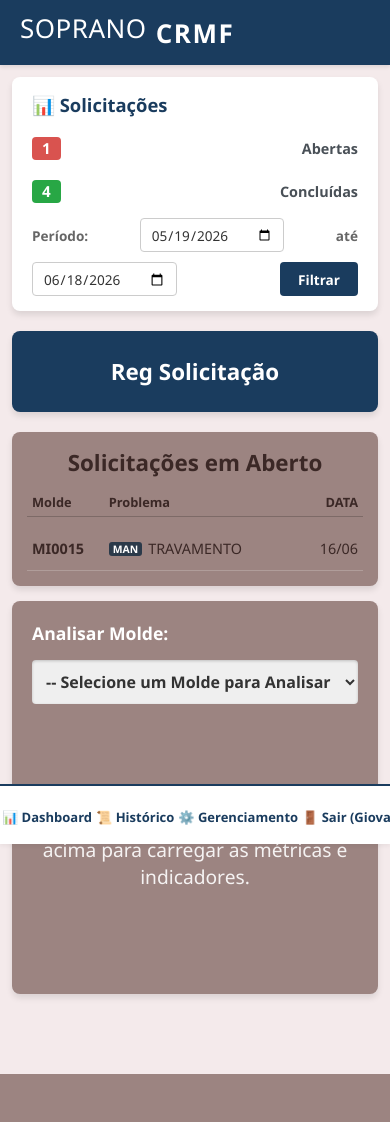
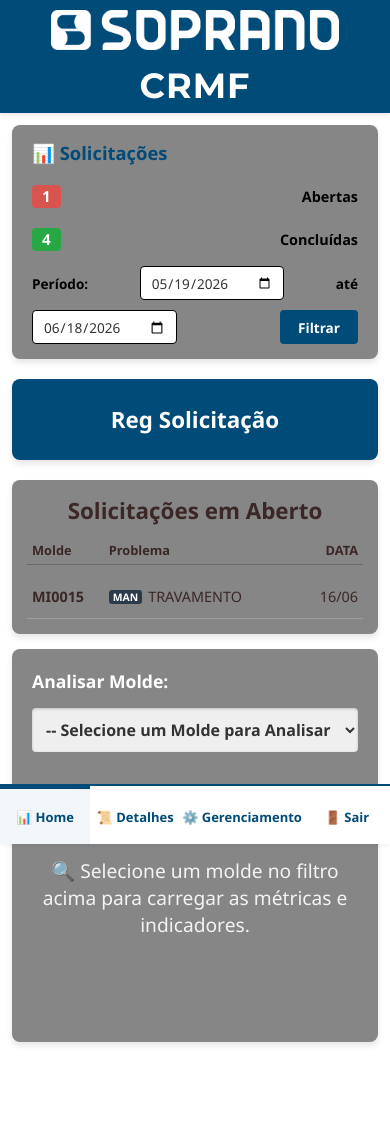
Before and after one commit to GRigotti/RFS, a Django app: page / in a window 390 px wide. Before the commit the page ends 1074 px from the top, so only its background shows below. Run offline with Django 5.2, Linux system fonts and the light colour scheme; a user stored in the database is signed in; data comes from the database, SQL or seed files in the repository; both versions use the stored data as it was after the commit.

Commit message:
V0.5.1 - Adicionado logo no cabeçario

```diff
--- a/app_ferramentaria/templates/ferramentaria/base.html
+++ b/app_ferramentaria/templates/ferramentaria/base.html
@@ -1,9 +1,11 @@
 <!DOCTYPE html>
 <html lang="pt-br">
 <head>
+    <link href="https://fonts.googleapis.com/css2?family=Montserrat:wght@700&display=swap" rel="stylesheet">
     <meta charset="UTF-8">
     <meta name="viewport" content="width=device-width, initial-scale=1.0">
     <title>{% block title %}CRMF{% endblock %}</title>
+    {% load static %}
     <style>
         /* Reset básico e fontes */
         * { margin: 0; padding: 0; box-sizing: border-box; font-family: 'Segoe UI', Tahoma, Geneva, Verdana, sans-serif; }
@@ -11,13 +13,13 @@
             display: flex;
             flex-direction: column;
             min-height: 100vh;
-            background-color: #f4eaeb;
+            background-color: #ffffff;
             overflow-y: scroll;
         }
 
         /* Cabeçalho Superior Principal */
         .header {
-            background-color: #1a3c5e; /* Azul escuro da Soprano */
+            background-color: #004B78; /* Azul escuro da Soprano */
             color: white;
             padding: 15px 25px;
             font-size: 26px;
@@ -46,10 +48,10 @@
         }
 
         .nav-tab-link {
-            color: #1a3c5e;
+            color: #004B78;
             text-decoration: none;
             padding: 0 20px; /* Ajustado para alinhar perfeitamente a barra azul */
-            font-size: 15px; /* Tamanho levemente ajustado para o menu superior */
+            font-size: 20px; /* Tamanho levemente ajustado para o menu superior */
             font-weight: 600;
             display: flex;
             align-items: center;
@@ -71,8 +73,8 @@
         /* Efeito de passar o mouse por cima (Hover) */
         .nav-tab-link:hover {
             background-color: #f8f9fa;
-            color: #4a90e2;
-            border-bottom: 3px solid #4a90e2;
+            color: #004B78;
+            border-bottom: 3px solid #004B78;
         }
 
         /* Empurra o formulário de logout para o final da direita */
@@ -83,9 +85,9 @@
         }
         /* Estilo para destacar visualmente a página em que o usuário está */
         .nav-tab-link.active-page {
-            color: #1a3c5e;
-            border-bottom: 3px solid #1a3c5e;
-            background-color: rgba(26, 60, 94, 0.05);
+            color: #004B78;
+            border-bottom: 3px solid #004B78;
+            background-color: rgba(0, 75, 120, 0.05);
         }
 
         /* Área de Conteúdo Principal */
@@ -113,6 +115,25 @@
            2. 📱 RESPONSIVIDADE PARA CELULARES (ATÉ 768PX) - FIM DA BAGUNÇA
            ========================================================================== */
         @media (max-width: 768px) {
+            .header {
+                flex-direction: column !important; /* Empilha: Logo em cima, Título embaixo */
+                padding: 10px !important;
+                height: auto !important;
+                min-height: auto !important;
+                position: relative !important; /* Tira a trava para o conteúdo crescer */
+            }
+
+            .titulo-crmf {
+                position: static !important; /* Remove o bloqueio absoluto no celular */
+                transform: none !important; /* Tira o alinhamento central forçado do PC */
+                font-size: 35px !important; /* Diminui a fonte do CRMF no celular */
+                margin-top: 10px !important;
+            }
+
+            .logo-container img {
+                height: 40px !important; /* Logo levemente menor no celular */
+                max-width: 100% !important;
+            }
 
             /* 🧭 MENU: Transforma em uma barra horizontal perfeita no rodapé */
             .nav-tabs-container {
@@ -124,30 +145,41 @@
                 padding: 0;
                 gap: 0;
                 border-bottom: none;
-                border-top: 2px solid #1a3c5e;
+                border-top: 2px solid #004B78;
                 z-index: 10000;
                 background-color: #ffffff;
                 height: 60px; /* Altura fixa ergonômica para o polegar */
             }
 
             /* Distribui os 3 links igualmente preenchendo 100% da largura horizontal */
-            .nav-tab-link {
+            .nav-tab-link, .logout-form {
                 flex: 1 !important;
-                width: auto !important;
+                width: 100% !important; /* Força o preenchimento */
+                display: flex !important; /* Garante que o form se comporte como um bloco flexível */
                 justify-content: center;
                 align-items: center;
+                padding: 0 !important; /* Zera o padding do form para não dar problema */
+                margin: 0 !important;
+            }
+
+            /* Estilo específico para os links e para o botão DENTRO do form */
+            a.nav-tab-link, .logout-form button.nav-tab-link {
+                width: 100% !important;
+                height: 100% !important; /* Faz o botão preencher todo o espaço do form */
                 padding: 10px 2px !important;
-                font-size: 13px !important; /* Compacto para não quebrar texto em telas pequenas */
+                font-size: 13px !important;
                 border-bottom: none !important;
-                border-top: 3px solid transparent !important; /* Destaque visual vai para o topo do botão */
+                border-top: 3px solid transparent !important;
                 white-space: nowrap;
+                background-color: transparent; /* Garante que o fundo do botão Sair fique transparente */
+                border-radius: 0; /* Remove bordas arredondadas padrão de botões no celular */
             }
 
             /* Indicador visual de aba ativa adaptado para a barra horizontal inferior */
             .nav-tab-link.active-page {
-                border-top: 3px solid #1a3c5e !important;
+                border-top: 3px solid #004B78 !important;
                 border-left: none !important;
-                background-color: rgba(26, 60, 94, 0.05);
+                background-color: rgba(0, 75, 120, 0.05);
             }
 
             /* 📐 CONTEÚDO: Margem de proteção inferior menor para a barra horizontal */
@@ -244,11 +276,11 @@
 
     <header class="header" style="position: relative; display: flex; align-items: center; min-height: 65px; box-sizing: border-box; width: 100%; padding: 0 20px;">
 
-        <div class="header-title" style="position: absolute; top: 10px; left: 20px; font-size: 26px; font-weight: normal; opacity: 1; letter-spacing: 0.5px;">
-            SOPRANO
+        <div class="logo-container">
+            <img src="{% static 'img/logo_soprano.png' %}" alt="Logo Soprano" style="height: 50px;">
         </div>
 
-        <div style="position: absolute; left: 50%; top: 50%; transform: translate(-50%, -50%); font-size: 26px; font-weight: 800; letter-spacing: 1.5px; line-height: 1; margin: 0; padding: 0; white-space: nowrap;">
+        <div class="titulo-crmf" style="position: absolute; left: 50%; top: 50%; transform: translate(-50%, -50%); font-family: Montserrat, sans-serif; font-size: 50px; font-weight: 600; letter-spacing: 1px; line-height: 1; margin: 0; padding: 0; white-space: nowrap;">
             CRMF
         </div>
 
@@ -256,8 +288,8 @@
 
     <!-- Alterado titulos de elementos da navegação -->
     <nav class="nav-tabs-container">
-        <a href="{% url 'ferramentaria:dashboard' %}" class="nav-tab-link" id="nav-dash">📊 Dashboard</a>
-        <a href="{% url 'ferramentaria:historico' %}" class="nav-tab-link" id="nav-hist">📜 Histórico</a>
+        <a href="{% url 'ferramentaria:dashboard' %}" class="nav-tab-link" id="nav-dash">📊 Home</a>
+        <a href="{% url 'ferramentaria:historico' %}" class="nav-tab-link" id="nav-hist">📜 Detalhes</a>
 
         {% if request.user.is_staff or perms.app_ferramentaria.change_molde %}
             <a href="{% url 'ferramentaria:gerenciamento' %}" class="nav-tab-link" id="nav-gerenc">⚙️ Gerenciamento</a>
@@ -266,7 +298,7 @@
         <form method="POST" action="{% url 'ferramentaria:logout' %}" class="logout-form">
             {% csrf_token %}
             <button type="submit" class="nav-tab-link" style="border:none; cursor:pointer;">
-                🚪 Sair ({{ request.user.username }})
+                🚪 Sair
             </button>
         </form>
     </nav>
@@ -279,7 +311,7 @@
     <script>
         document.addEventListener("DOMContentLoaded", function() {
             const currentUrl = window.location.pathname;
-            if (currentUrl.includes("dashboard")) {
+            if (currentUrl.includes("dashboard") || currentUrl === "/") {
                 document.getElementById("nav-dash").classList.add("active-page");
             } else if (currentUrl.includes("historico")) {
                 document.getElementById("nav-hist").classList.add("active-page");
--- a/app_ferramentaria/templates/ferramentaria/dashboard.html
+++ b/app_ferramentaria/templates/ferramentaria/dashboard.html
@@ -16,7 +16,7 @@
     .dash-left {
         flex: 7;
         min-width: 0; /* CRÍTICO: Impede que o gráfico estufe e empurre o painel direito para baixo */
-        background-color: #9c8481;
+        background-color: #868686;
         border-radius: 8px;
         padding: 20px;
         display: flex;
@@ -74,7 +74,7 @@
        COMPONENTES VISUAIS (BOTÕES E LISTAS)
        ========================================= */
     .btn-reg {
-        background-color: #1a3c5e;
+        background-color: #004B78;
         color: white;
         border: none;
         padding: 25px 20px;
@@ -92,7 +92,7 @@
        ========================================= */
     .pendencias-box {
         flex: 1;
-        background-color: #9c8481;
+        background-color: #868686;
         border-radius: 8px;
         padding: 15px;
         color: #3b2826;
@@ -261,7 +261,7 @@
 
 </style>
 
-<div style="background: white; padding: 15px 20px; border-radius: 8px; box-shadow: 0 4px 6px rgba(0,0,0,0.1); width: 100%; box-sizing: border-box; margin-bottom: 20px;">
+<div style="background: #868686; padding: 15px 20px; border-radius: 8px; box-shadow: 0 4px 6px rgba(0,0,0,0.1); width: 100%; box-sizing: border-box; margin-bottom: 20px;">
     <form method="GET" action="" style="display: flex; justify-content: space-between; align-items: center; flex-wrap: wrap; gap: 15px; width: 100%; margin: 0; padding: 0;">
 
         {% if molde_selecionado %}
@@ -269,29 +269,29 @@
         {% endif %}
         <!--- Modificado titulo para maior clareza e adicionado contadores de solicitações abertas e concluídas no período -->
         <div style="display: flex; align-items: center; gap: 20px; flex-wrap: wrap;">
-            <h3 style="color: #1a3c5e; font-size: 1.15rem; font-weight: bold; margin: 0; white-space: nowrap; display: flex; align-items: center; gap: 6px;">
+            <h3 style="color: #004B78; font-size: 1.15rem; font-weight: bold; margin: 0; white-space: nowrap; display: flex; align-items: center; gap: 6px;">
                 📊 Solicitações
             </h3>
             <div style="display: flex; align-items: center; gap: 6px;">
                 <span style="background-color: #d9534f; color: white; padding: 4px 10px; border-radius: 4px; font-weight: bold; font-size: 0.95rem; line-height: 1;">
                     {{ total_abertas_periodo }}
                 </span>
-                <span style="color: #495057; font-size: 0.9rem; font-weight: 600;">Abertas</span>
+                <span style="color: #000000; font-size: 0.9rem; font-weight: 600;">Abertas</span>
             </div>
             <div style="display: flex; align-items: center; gap: 6px;">
                 <span style="background-color: #28a745; color: white; padding: 4px 10px; border-radius: 4px; font-weight: bold; font-size: 0.95rem; line-height: 1;">
                     {{ total_fechadas_periodo }}
                 </span>
-                <span style="color: #495057; font-size: 0.9rem; font-weight: 600;">Concluídas</span>
+                <span style="color: #000000; font-size: 0.9rem; font-weight: 600;">Concluídas</span>
             </div>
         </div>
 
         <div style="display: flex; align-items: center; gap: 10px; flex-wrap: wrap; margin-left: auto;">
-            <label style="font-size: 0.85rem; font-weight: bold; color: #666; margin: 0;">Período:</label>
-            <input type="date" name="data_inicio" value="{{ data_inicio_filtro }}" style="padding: 6px 10px; border: 1px solid #ccc; border-radius: 4px; font-size: 0.85rem; color: #333; height: 34px; box-sizing: border-box; background-color: white;">
-            <label style="font-size: 0.85rem; font-weight: bold; color: #666; margin: 0;">até</label>
-            <input type="date" name="data_fim" value="{{ data_fim_filtro }}" style="padding: 6px 10px; border: 1px solid #ccc; border-radius: 4px; font-size: 0.85rem; color: #333; height: 34px; box-sizing: border-box; background-color: white;">
-            <button type="submit" style="background-color: #1a3c5e; color: white; border: none; padding: 0 18px; border-radius: 4px; font-weight: bold; cursor: pointer; font-size: 0.85rem; height: 34px; display: flex; align-items: center; justify-content: center; transition: background 0.2s; box-sizing: border-box;">
+            <label style="font-size: 0.85rem; font-weight: bold; color: #000000; margin: 0;">Período:</label>
+            <input type="date" name="data_inicio" value="{{ data_inicio_filtro }}" style="padding: 6px 10px; border: 1px solid #000000; border-radius: 4px; font-size: 0.85rem; color: #333; height: 34px; box-sizing: border-box; background-color: #ffffff;">
+            <label style="font-size: 0.85rem; font-weight: bold; color: #000000; margin: 0;">até</label>
+            <input type="date" name="data_fim" value="{{ data_fim_filtro }}" style="padding: 6px 10px; border: 1px solid #000000; border-radius: 4px; font-size: 0.85rem; color: #333; height: 34px; box-sizing: border-box; background-color: #ffffff;">
+            <button type="submit" style="background-color: #004B78; color: white; border: none; padding: 0 18px; border-radius: 4px; font-weight: bold; cursor: pointer; font-size: 0.85rem; height: 34px; display: flex; align-items: center; justify-content: center; transition: background 0.2s; box-sizing: border-box;">
                 Filtrar
             </button>
         </div>
@@ -301,7 +301,7 @@
 
 <div class="dash-container" style="display: flex; flex-direction: row-reverse; gap: 20px; width: 100%; align-items: stretch; box-sizing: border-box;">
 
-    <div class="dash-left" style="flex: 7; background-color: #9c8481; border-radius: 8px; padding: 20px; display: flex; flex-direction: column; gap: 20px; box-shadow: 0 4px 6px rgba(0,0,0,0.1); box-sizing: border-box;">
+    <div class="dash-left" style="flex: 7; border-radius: 8px; padding: 20px; display: flex; flex-direction: column; gap: 20px; box-shadow: 0 4px 6px rgba(0,0,0,0.1); box-sizing: border-box;">
 
         <div class="analisar-molde-container" style="width: 100%;">
             <form method="GET" action="" style="display: flex; align-items: center; gap: 15px; width: 100%; margin: 0;">
@@ -324,7 +324,7 @@
 
                 <div style="flex: 1; background: white; padding: 20px; border-radius: 8px; text-align: center; box-shadow: 0 4px 6px rgba(0,0,0,0.1); min-height: 130px; display: flex; flex-direction: column; justify-content: center; box-sizing: border-box;">
                     <h4 style="color: #666; margin: 0 0 8px 0; text-transform: uppercase; font-size: 0.85rem; font-weight: bold; letter-spacing: 0.5px;">Contagem de Ciclos / Batidas</h4>
-                    <div style="font-size: 2.5rem; font-weight: bold; color: #1a3c5e; line-height: 1;">--</div>
+                    <div style="font-size: 2.5rem; font-weight: bold; color: #004B78; line-height: 1;">--</div>
                     <span style="font-size: 0.75rem; color: #999; font-style: italic; margin-top: 8px;">Aguardando integração de sensores IoT com a API</span>
                 </div>
 
@@ -332,7 +332,7 @@
                     <span style="font-size: 2.2rem; line-height: 1;">📍</span>
                     <div style="text-align: left;">
                         <h4 style="color: #666; margin: 0; text-transform: uppercase; font-size: 0.85rem; font-weight: bold; letter-spacing: 0.5px;">Endereço / Prateleira</h4>
-                        <div style="font-size: 1.6rem; font-weight: bold; color: #1a3c5e; margin-top: 5px; text-transform: uppercase;">
+                        <div style="font-size: 1.6rem; font-weight: bold; color: #004B78; margin-top: 5px; text-transform: uppercase;">
                             {{ molde_selecionado.endereco_molde|default_if_none:"NÃO INFORMADO" }}
                         </div>
                     </div>
@@ -341,7 +341,7 @@
 
             <div class="dash-inner-split" style="display: flex; gap: 20px; width: 100%;">
                 <div class="card-itens" style="flex: 1; background: white; padding: 20px; border-radius: 8px; box-shadow: 0 4px 6px rgba(0,0,0,0.1); max-height: 380px; overflow-y: auto;">
-                    <h3 style="border-bottom: 2px solid #f4eaeb; padding-bottom: 10px; margin-bottom: 15px; color: #1a3c5e; font-size: 1.2rem; font-weight: bold;">Itens Vinculados</h3>
+                    <h3 style="border-bottom: 2px solid #f4eaeb; padding-bottom: 10px; margin-bottom: 15px; color: #004B78; font-size: 1.2rem; font-weight: bold;">Itens Vinculados</h3>
                     <ul style="list-style: none; padding: 0; margin: 0;">
                         {% for item in itens_molde %}
                             <li style="padding: 8px 0; border-bottom: 1px solid #f0f0f0;">
@@ -355,7 +355,7 @@
                 </div>
 
                 <div class="card-grafico" style="flex: 1; background: white; padding: 20px; border-radius: 8px; box-shadow: 0 4px 6px rgba(0,0,0,0.1); height: 380px; display: flex; flex-direction: column;">
-                    <h3 style="border-bottom: 2px solid #f4eaeb; padding-bottom: 10px; margin-bottom: 15px; color: #1a3c5e; font-size: 1.2rem; width: 100%; text-align: left; font-weight: bold; display: flex; align-items: center; box-sizing: border-box;">
+                    <h3 style="border-bottom: 2px solid #f4eaeb; padding-bottom: 10px; margin-bottom: 15px; color: #004B78; font-size: 1.2rem; width: 100%; text-align: left; font-weight: bold; display: flex; align-items: center; box-sizing: border-box;">
                         <span>Incidência de Problemas</span>
                         <span id="badge-total-problemas" style="margin-left: auto; background-color: #9c8481; color: white; padding: 4px 12px; border-radius: 20px; font-size: 0.85rem; font-weight: bold; letter-spacing: 0.5px; white-space: nowrap;">
                             Total: --
@@ -518,7 +518,7 @@
         <h2>Tratar Pendência</h2>
         <hr style="margin-bottom: 15px;">
 
-        <div style="background-color: #f4f6f9; border-left: 4px solid #1a3c5e; padding: 12px; border-radius: 4px; margin-bottom: 20px; font-size: 0.9rem; color: #333;">
+        <div style="background-color: #f4f6f9; border-left: 4px solid #004B78; padding: 12px; border-radius: 4px; margin-bottom: 20px; font-size: 0.9rem; color: #333;">
             <div style="display: flex; justify-content: space-between; margin-bottom: 6px;">
                 <span><strong>OS Nº:</strong> <span id="detalhe-id"></span></span>
                 <span><strong>Abertura:</strong> <span id="detalhe-data"></span></span>
@@ -573,7 +573,7 @@
             </div>
 
             {% if pode_editar %}
-                <button type="submit" class="btn-submit" style="background-color: #1a3c5e; width: 100%; margin-top: 10px;">
+                <button type="submit" class="btn-submit" style="background-color: #004B78; width: 100%; margin-top: 10px;">
                     Registrar Manutenção
                 </button>
             {% else %}
@@ -653,7 +653,7 @@
             labels: labelsProblemas,
             datasets: [{
                 data: valoresProblemas,
-                backgroundColor: ['#1a3c5e', '#d9534f', '#f0ad4e', '#5cb85c', '#5bc0de', '#8a6d3b'],
+                backgroundColor: ['#004B78', '#d9534f', '#f0ad4e', '#5cb85c', '#5bc0de', '#8a6d3b'],
                 borderWidth: 1
             }]
         },
--- a/config/urls.py
+++ b/config/urls.py
@@ -1,5 +1,13 @@
 from django.contrib import admin
 from django.urls import path, include
+
+
+# 1. Muda o texto que aparece na aba do navegador
+admin.site.site_title = 'Painel de Controle - CMRF '
+
+# 2. Muda o subtítulo na tela inicial do admin (o antigo "Administração do Site")
+admin.site.index_title = 'Controle de usuarios'
+
 
 urlpatterns = [
     path('admin/', admin.site.urls),
```
Also changed, not shown: app_ferramentaria/templates/admin/base_site.html (added, +10 -0 lines), app_ferramentaria/templates/ferramentaria/gerenciamento.html (+6 -6 lines), app_ferramentaria/templates/ferramentaria/historico.html (+19 -19 lines), app_ferramentaria/templates/ferramentaria/login.html (+4 -4 lines), app_ferramentaria/static/img/logo_soprano.png (added), cmms_industrial.db.
